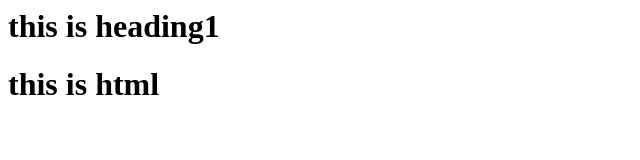
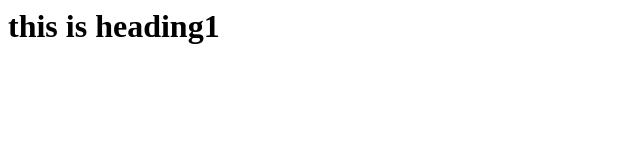
Before and after one commit to husnaelgin/learncode-repo, a plain HTML site: page index.html in a window 1280 px wide. Shown: the whole page, without its empty margins (0-640 px from the left). Drawn offline with Linux system fonts and the light colour scheme.

Commit message:
Update index.html

```diff
--- a/index.html
+++ b/index.html
@@ -1,2 +1 @@
 <h1>this is heading1</h1>
-<h1>this is html</h1>
```
